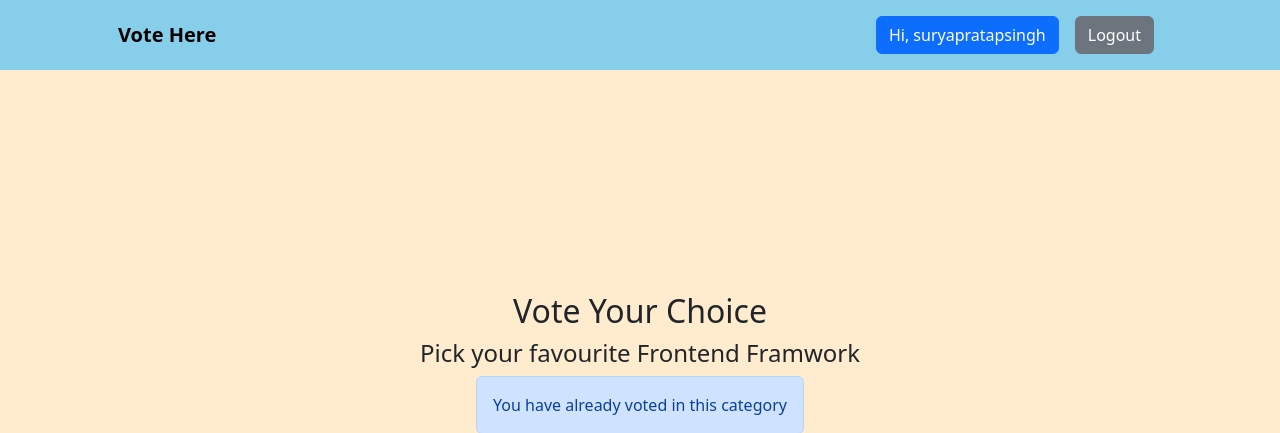
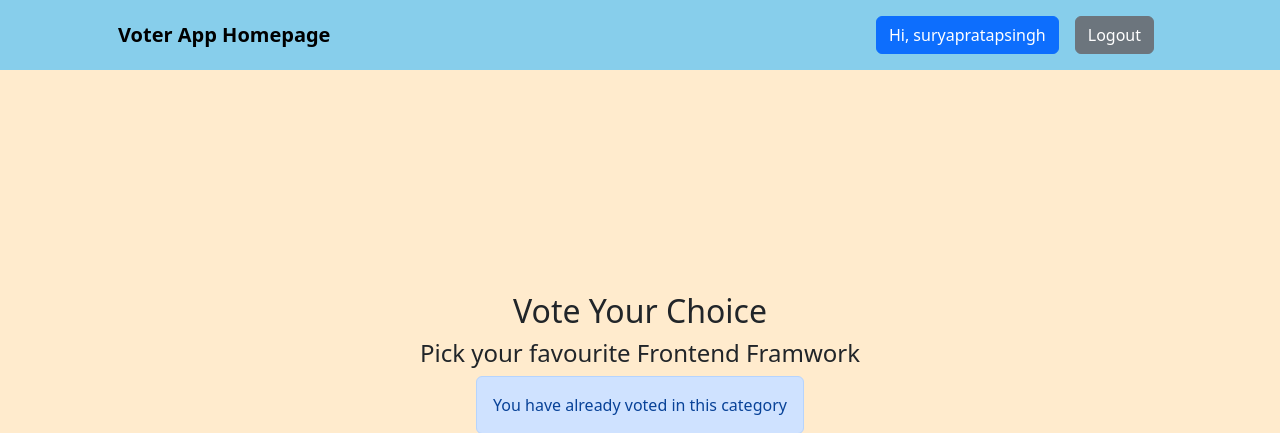
Before and after one commit to qurtana/voterapp-webapp, a Django app: a page that uses app/voteapp/templates/base.html in a window 1280 px wide. Shown: the top 433 px of the page. Run offline with Django 4.2, Linux system fonts and the light colour scheme; a user stored in the database is signed in; data comes from the database, SQL or seed files in the repository; some libraries are stand-ins or nearby versions.

Commit message:
test1 workflow

```diff
--- a/app/voteapp/templates/base.html
+++ b/app/voteapp/templates/base.html
@@ -19,7 +19,7 @@
      <!-- Responsive navbar-->
      <nav class="navbar navbar-expand-lg navbar-dark" style="background:skyblue">
         <div class="container px-lg-5">
-            <a class="navbar-brand text-black bold" href="{% url 'index'  %}"><strong>Vote Here</strong></a>
+            <a class="navbar-brand text-black bold" href="{% url 'index'  %}"><strong>Voter App Homepage</strong></a>
             <button class="navbar-toggler" type="button" data-bs-toggle="collapse" data-bs-target="#navbarSupportedContent" aria-controls="navbarSupportedContent" aria-expanded="false" aria-label="Toggle navigation"><span class="navbar-toggler-icon"></span></button>
             <div class="collapse navbar-collapse" id="navbarSupportedContent">
                 <ul class="navbar-nav ms-auto mb-2 mb-lg-0">
```
